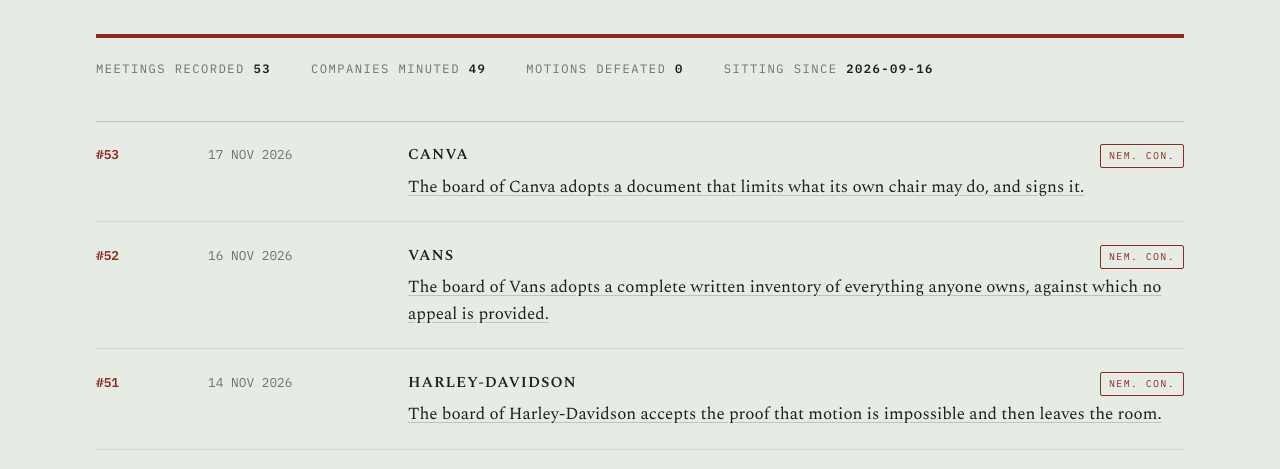
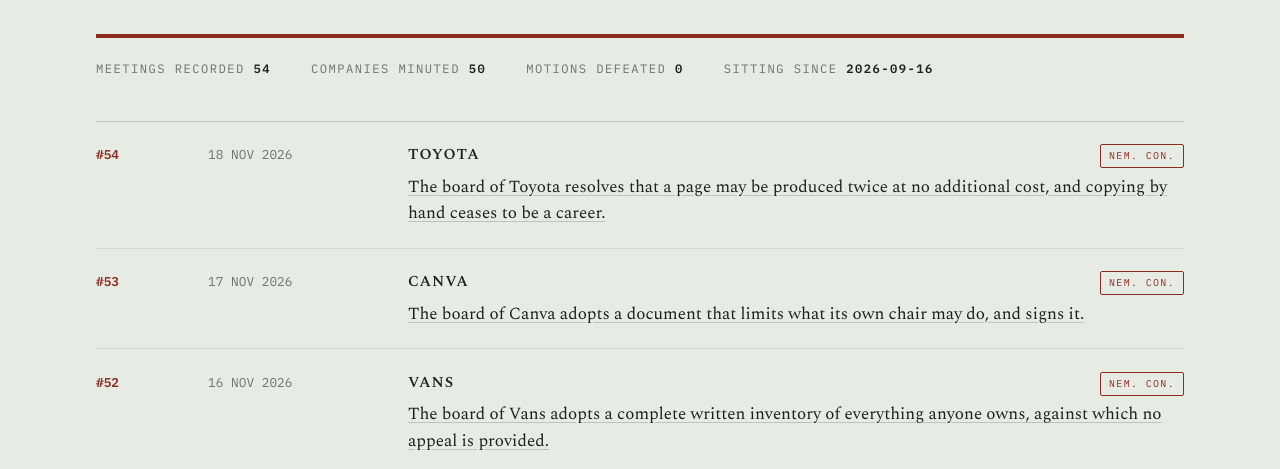
Before and after one commit to silerjakub-bit/theboardminutes-media, a plain HTML site: page index.html in a window 1280 px wide. Shown: the part 262-731 px from the top of the page. Drawn offline with nearby package versions, Linux system fonts and the light colour scheme.

Commit message:
media: index.html

```diff
--- a/index.html
+++ b/index.html
@@ -118,14 +118,21 @@ body {
     <p class="premise">Every day, the board of one real company formally adopts one historical decision. Minutes are published. Meeting numbers never reset.</p>
     <div class="rule-accent"></div>
     <div class="tally">
-      <span>Meetings recorded <b>53</b></span>
-      <span>Companies minuted <b>49</b></span>
+      <span>Meetings recorded <b>54</b></span>
+      <span>Companies minuted <b>50</b></span>
       <span>Motions defeated <b>0</b></span>
       <span>Sitting since <b>2026-09-16</b></span>
     </div>
   </header>
 
   <main class="register">
+      <div class="entry">
+        <div class="no">#54</div>
+        <div class="date">18 NOV 2026</div>
+        <div class="company">Toyota</div>
+        <div class="status">Nem. con.</div>
+        <div class="motion"><a href="https://silerjakub-bit.github.io/theboardminutes-media/2026-11-18/board-of-directors/m054/post_tiktok.mp4" rel="noopener">The board of Toyota resolves that a page may be produced twice at no additional cost, and copying by hand ceases to be a career.</a></div>
+      </div>
       <div class="entry">
         <div class="no">#53</div>
         <div class="date">17 NOV 2026</div>
```
